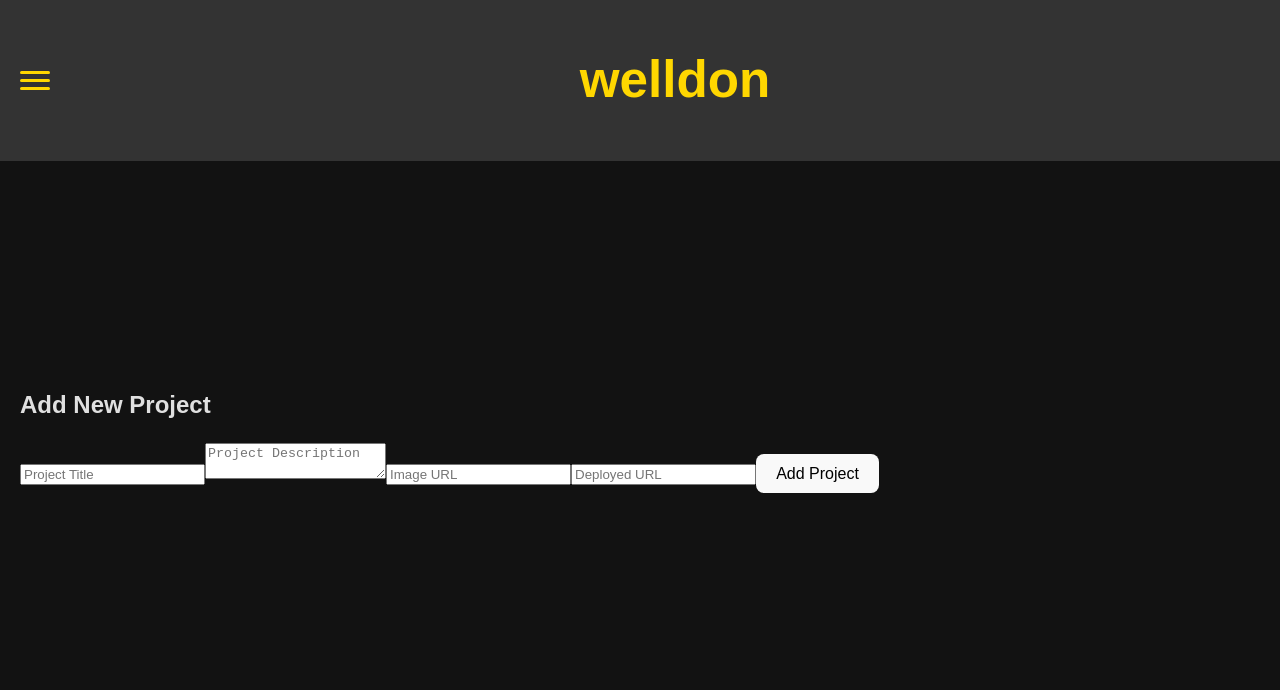
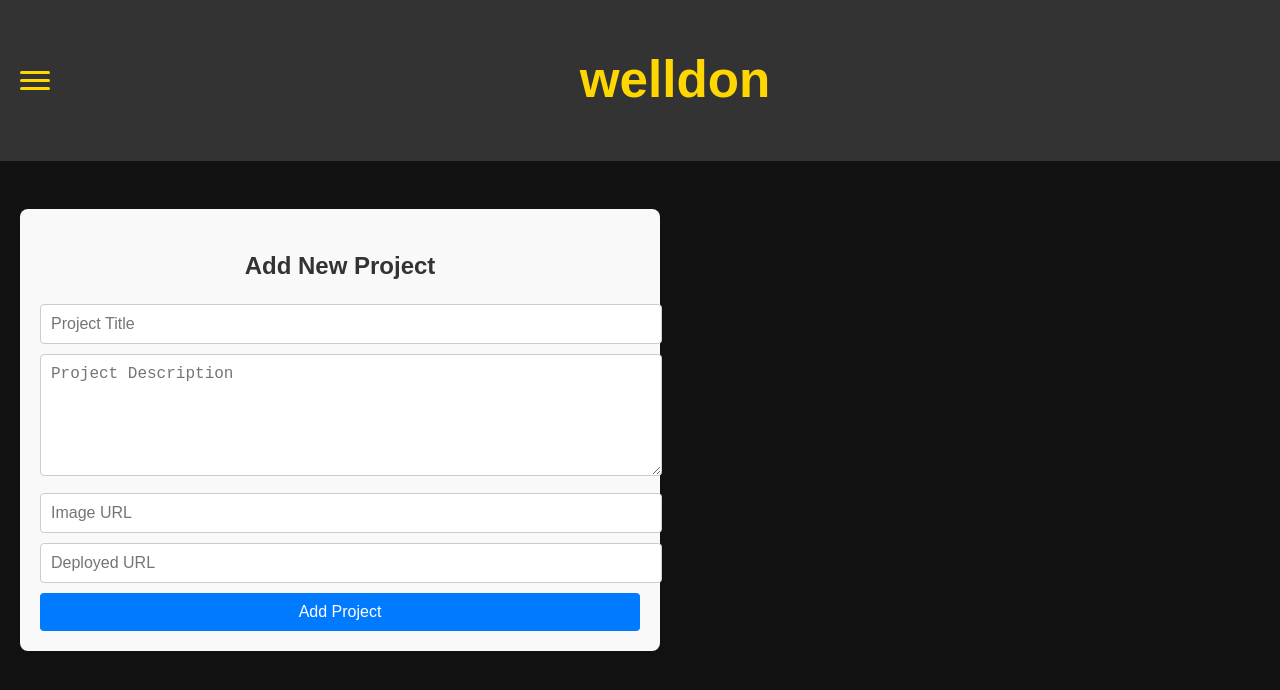
Before and after one commit to Doncamarillo/welldon-frontend, a React (Vite) app: page /add-project in a window 1280 px wide. Shown: the top 690 px of the page. Built offline with nearby package versions, Linux system fonts and the light colour scheme.

Commit message:
styled project form

```diff
--- a/src/components/ProjectForm.jsx
+++ b/src/components/ProjectForm.jsx
@@ -1,6 +1,7 @@
 import React, { useState, useEffect } from 'react';
 import { useParams, useNavigate } from 'react-router-dom';
 import axios from 'axios';
+import '../components/styling/projectForm.css'
 
 function ProjectForm() {
   const { id } = useParams();
@@ -67,7 +68,7 @@ function ProjectForm() {
   };
 
   return (
-    <form onSubmit={handleSubmit}>
+    <form className="project-form" onSubmit={handleSubmit}>
       <h2>{id ? 'Edit Project' : 'Add New Project'}</h2>
       <input
         type="text"
@@ -96,7 +97,7 @@ function ProjectForm() {
         placeholder="Deployed URL"
         required
       />
-      <button type="submit">{id ? 'Update Project' : 'Add Project'}</button>
+      <button type="submit" className="submit-button">{id ? 'Update Project' : 'Add Project'}</button>
     </form>
   );
 }
--- /dev/null
+++ b/src/components/styling/projectForm.css
@@ -0,0 +1,52 @@
+/* Project Form Styles */
+.project-form {
+    max-width: 600px;
+    margin: 0 auto;
+    padding: 20px;
+    background-color: #f9f9f9;
+    border-radius: 8px;
+    box-shadow: 0 2px 4px rgba(0, 0, 0, 0.1);
+  }
+
+  .project-form h2 {
+    font-size: 1.5rem;
+    margin-bottom: 20px;
+    color: #333;
+    text-align: center;
+  }
+
+  .project-form input,
+  .project-form textarea {
+    width: 100%;
+    padding: 10px;
+    margin-bottom: 10px;
+    border: 1px solid #ccc;
+    border-radius: 4px;
+    font-size: 1rem;
+  }
+
+  .project-form input:focus,
+  .project-form textarea:focus {
+    outline: none;
+    border-color: #007bff;
+  }
+
+  .project-form textarea {
+    height: 100px;
+    resize: vertical;
+  }
+
+  .submit-button {
+    background-color: #007bff;
+    color: white;
+    border: none;
+    padding: 10px 20px;
+    border-radius: 4px;
+    cursor: pointer;
+    font-size: 1rem;
+    width: 100%;
+  }
+
+  .submit-button:hover {
+    background-color: #0056b3;
+  }
```
Also changed, not shown: src/assets/settings-icon.png (added).
